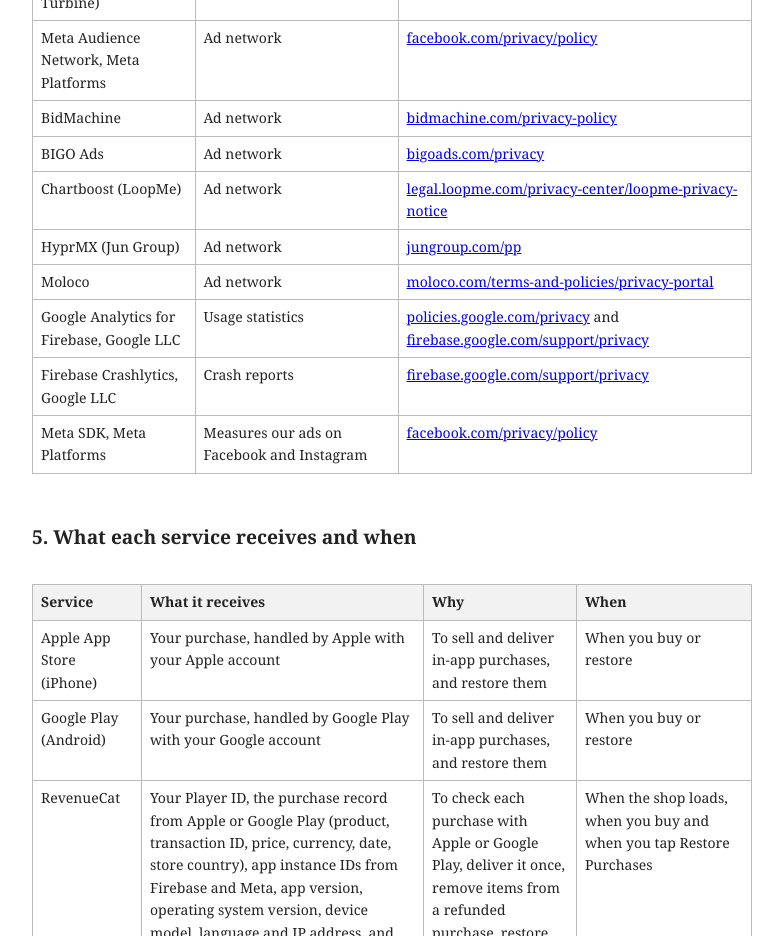
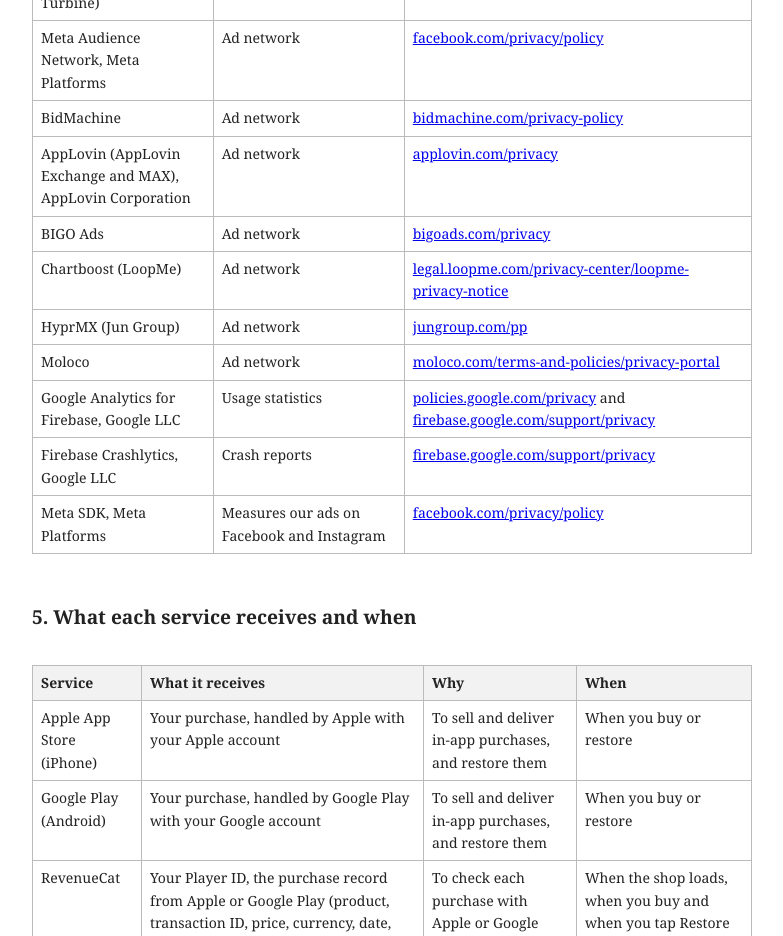
Before and after one commit to Ultraego-Team/inkbound-forge-legal, a plain HTML site: page privacy/index.html in a window 1280 px wide. Shown: the part 4400-5336 px from the top of the page, without its empty margins (248-1031 px from the left). Drawn offline with Linux system fonts and the light colour scheme.

Commit message:
Privacy policy names AppLovin as an ad network (#10)

```diff
--- a/privacy/index.html
+++ b/privacy/index.html
@@ -61,6 +61,7 @@
 <tr><td>DT Exchange (Digital Turbine)</td><td>Ad network</td><td><a href="https://www.digitalturbine.com/legal/privacy-policy">digitalturbine.com/legal/privacy-policy</a></td></tr>
 <tr><td>Meta Audience Network, Meta Platforms</td><td>Ad network</td><td><a href="https://www.facebook.com/privacy/policy/">facebook.com/privacy/policy</a></td></tr>
 <tr><td>BidMachine</td><td>Ad network</td><td><a href="https://www.bidmachine.com/privacy-policy">bidmachine.com/privacy-policy</a></td></tr>
+<tr><td>AppLovin (AppLovin Exchange and MAX), AppLovin Corporation</td><td>Ad network</td><td><a href="https://www.applovin.com/privacy/">applovin.com/privacy</a></td></tr>
 <tr><td>BIGO Ads</td><td>Ad network</td><td><a href="https://www.bigoads.com/privacy">bigoads.com/privacy</a></td></tr>
 <tr><td>Chartboost (LoopMe)</td><td>Ad network</td><td><a href="https://legal.loopme.com/privacy-center/loopme-privacy-notice">legal.loopme.com/privacy-center/loopme-privacy-notice</a></td></tr>
 <tr><td>HyprMX (Jun Group)</td><td>Ad network</td><td><a href="https://jungroup.com/pp/">jungroup.com/pp</a></td></tr>
```
